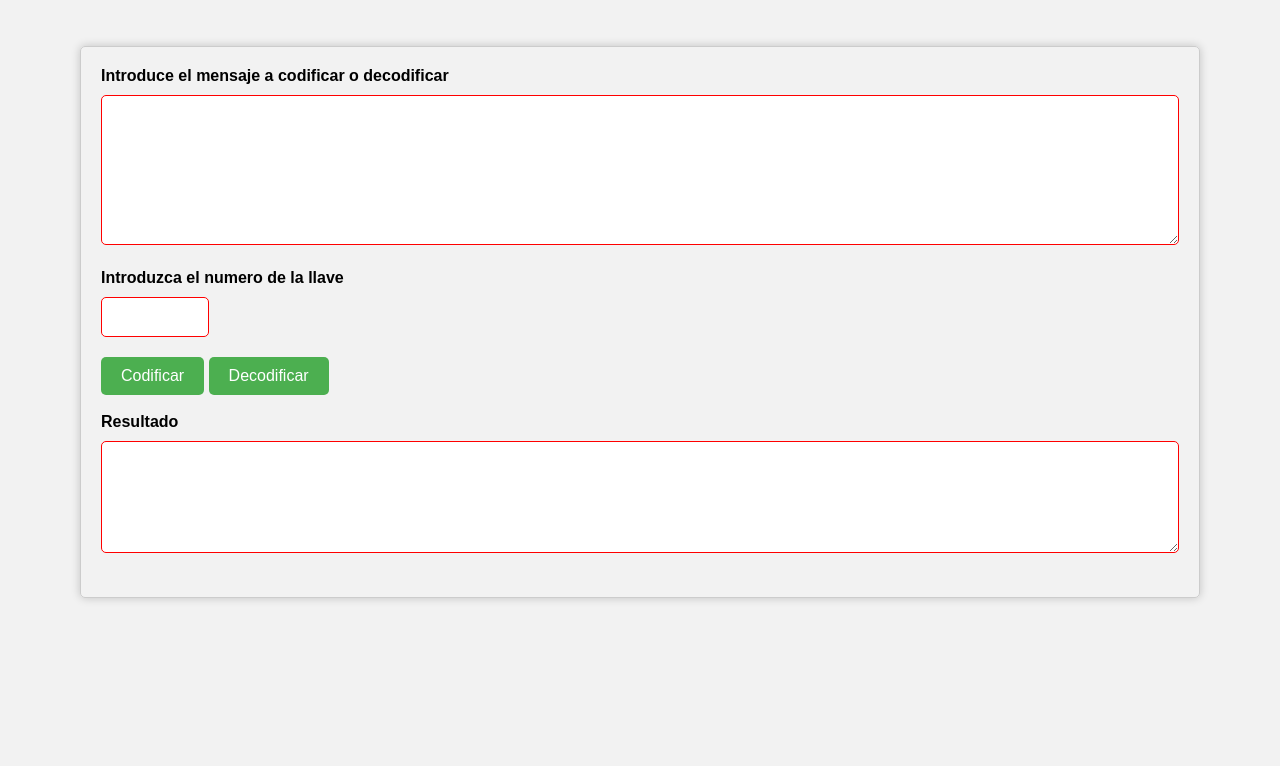
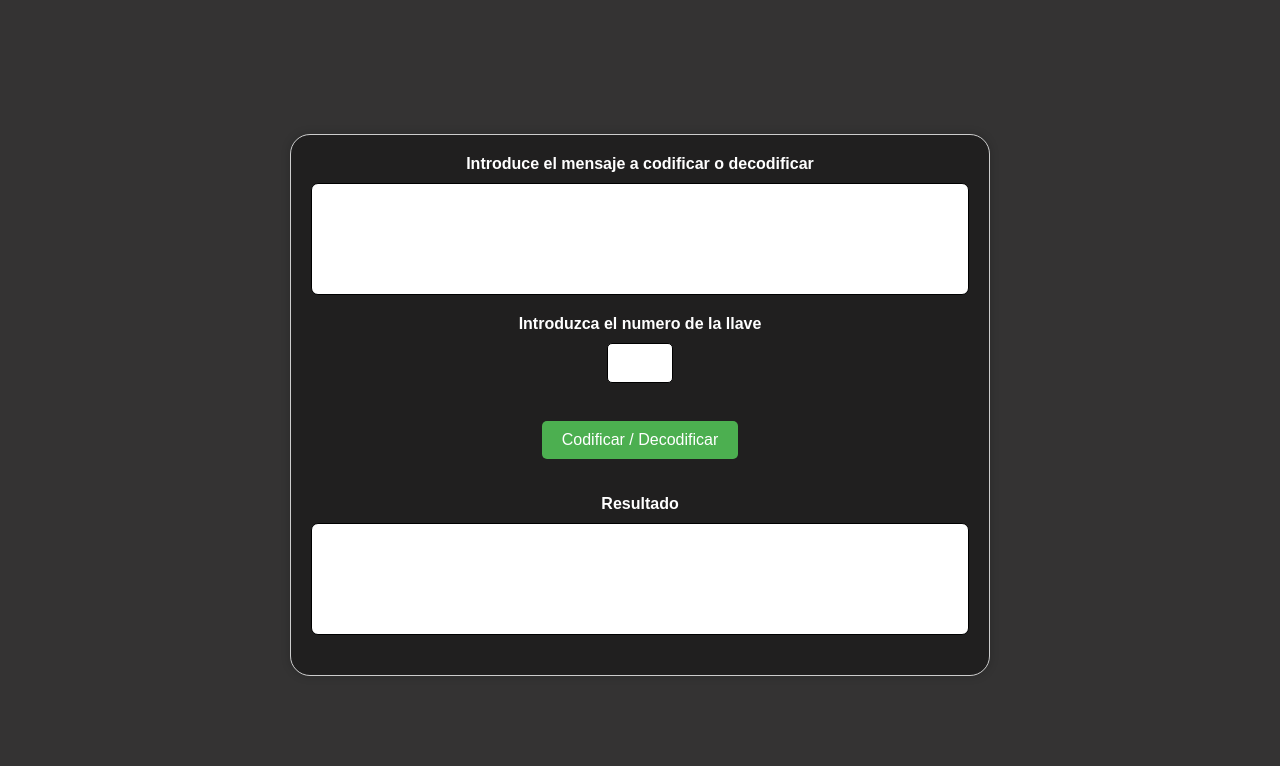
Before and after one commit to Adricf28/CodificadorCesar, a plain HTML site: page web/index.html in a window 1280 px wide. Shown: the part 34-800 px from the top of the page. Drawn offline with Linux system fonts and the light colour scheme.

Commit message:
web v1 estable 23112023

```diff
--- a/web/index.html
+++ b/web/index.html
@@ -3,23 +3,27 @@
 <head>
     <meta charset="UTF-8">
     <meta name="viewport" content="width=device-width, initial-scale=1.0">
-    <link rel="stylesheet" href="index.css">
+    <link rel="stylesheet" href="styles.css">
     <title>Codificador Cesar</title>
-    <script src="main.js"></script>
+    <script src="./main.js"></script>
 </head>
 <body>
+    <div>
+        <h1>CODIFICADOR CÉSAR</h1>
         <form method="post">
             <label for="message">Introduce el mensaje a codificar o decodificar</label>
-        <textarea id="message" name="message" rows="5" cols="30" required></textarea>
+            <textarea id="message" name="message" rows="5" cols="30" spellcheck="false" required></textarea>
 
             <label for="key">Introduzca el numero de la llave</label>
-        <input type="text" id="key" name="key" required>
+            <input type="number" id="key" name="key" required>
             <br>
-        <input type="button" value="Codificar">
-        <input type="button" value="Decodificar">
+
+            <input type="button" value="Codificar / Decodificar" onclick="procesarFormulario()">
             <br><br>
-        <label for="resultado">Resultado </label>
-        <textarea id="resultado" name="message" rows="5" cols="30" required></textarea>
+
+            <label for="resultado">Resultado</label>
+            <textarea id="resultado" name="resultado" rows="5" cols="30" spellcheck="false" required></textarea>
         </form>
+    </div>
 </body>
 </html>
--- a/web/main.js
+++ b/web/main.js
@@ -1,13 +1,8 @@
-var textoOriginal = document.getElementById("message");
-
-//console.log("textoOriginal: " + textoOriginal.value);
-alert(textoOriginal);
-
 function isDigit(c) {
     return c >= '0' && c <= '9';
 }
 
-function codificaDecodifica(iLlave, text) {
+function codificaDecodifica(text, iLlave) {
     var alfabeto = 'abcdefghijklmnopqrstuvwxyz';
     var alfabetoMayus = 'ABCDEFGHIJKLMNOPQRSTUVWXYZ';
 
@@ -38,3 +33,11 @@ function codificaDecodifica(iLlave, text) {
 
     return resultado;
 }
+
+function procesarFormulario() {
+    var textoOriginal = document.getElementById("message").value;
+    var llave = parseInt(document.getElementById("key").value);
+
+    var resultado = codificaDecodifica(textoOriginal, llave, event);
+    document.getElementById("resultado").value = resultado;
+}
--- a/web/index.css
+++ b/web/styles.css
@@ -11,17 +11,35 @@ html {
 }
 
 body {
-    background-color: #f2f2f2;
+    background-color: #343333;
+    display: flex;
+    align-items: center;
+    justify-content: center;
+    height: 100vh;
+}
+
+h1 {
+    color: white;
+    text-align: center;
+    margin-top: -130px;
+    font-size: 300%;
 }
 
 /* Estilos para la etiqueta de formulario */
 form {
-    margin: 80px;
+    color: white;
+    background-color: #00000063;
     padding: 20px;
     border: 1px solid #ccc;
-    border-radius: 5px;
+    border-radius: 20px;
     box-shadow: 0 0 10px rgba(0, 0, 0, 0.2);
     font-family: Arial, sans-serif;
+    width: 700px;
+    display: flex;
+    flex-direction: column;
+    justify-content: center;
+    align-items: center;
+    margin-top: 150px;
 }
 
 /* Estilos para las etiquetas de etiqueta y entrada */
@@ -29,12 +47,14 @@ label {
     display: block;
     margin-bottom: 10px;
     font-weight: bold;
+    text-align: center;
 }
 
 textarea {
+    resize: none;
     padding: 10px;
-    border-radius: 5px;
-    border: 1px solid #ff0000;
+    border-radius: 7px;
+    border: 1px solid #000000;
     width: 100%;
     font-size: 16px;
     margin-bottom: 20px;
@@ -43,14 +63,11 @@ textarea {
 input#key{
     padding: 10px;
     border-radius: 5px;
-    border: 1px solid #ff0000;
+    border: 1px solid #000000;
     width: 10%;
     font-size: 16px;
     margin-bottom: 20px;
-}
-
-textarea#message {
-    height: 150px;
+    text-align: center;
 }
 
 
@@ -75,13 +92,10 @@ input[type="button"]:active {
     transform: translateY(4px);
 }
 
-/* Estilos para mensajes de error */
-input:invalid,
-textarea:invalid {
-    border: 1px solid red;
+
+/*Quitar las flechitas de aumento y decremento en el input type number*/
+input[type="number"]::-webkit-inner-spin-button,
+input[type="number"]::-webkit-outer-spin-button {
+    -webkit-appearance: none;
+    margin: 0;
 }
-
-input:valid,
-textarea:valid {
-    border: 1px solid #ccc;
-}
```
Lines whose indentation alone changed are shown as unchanged.
